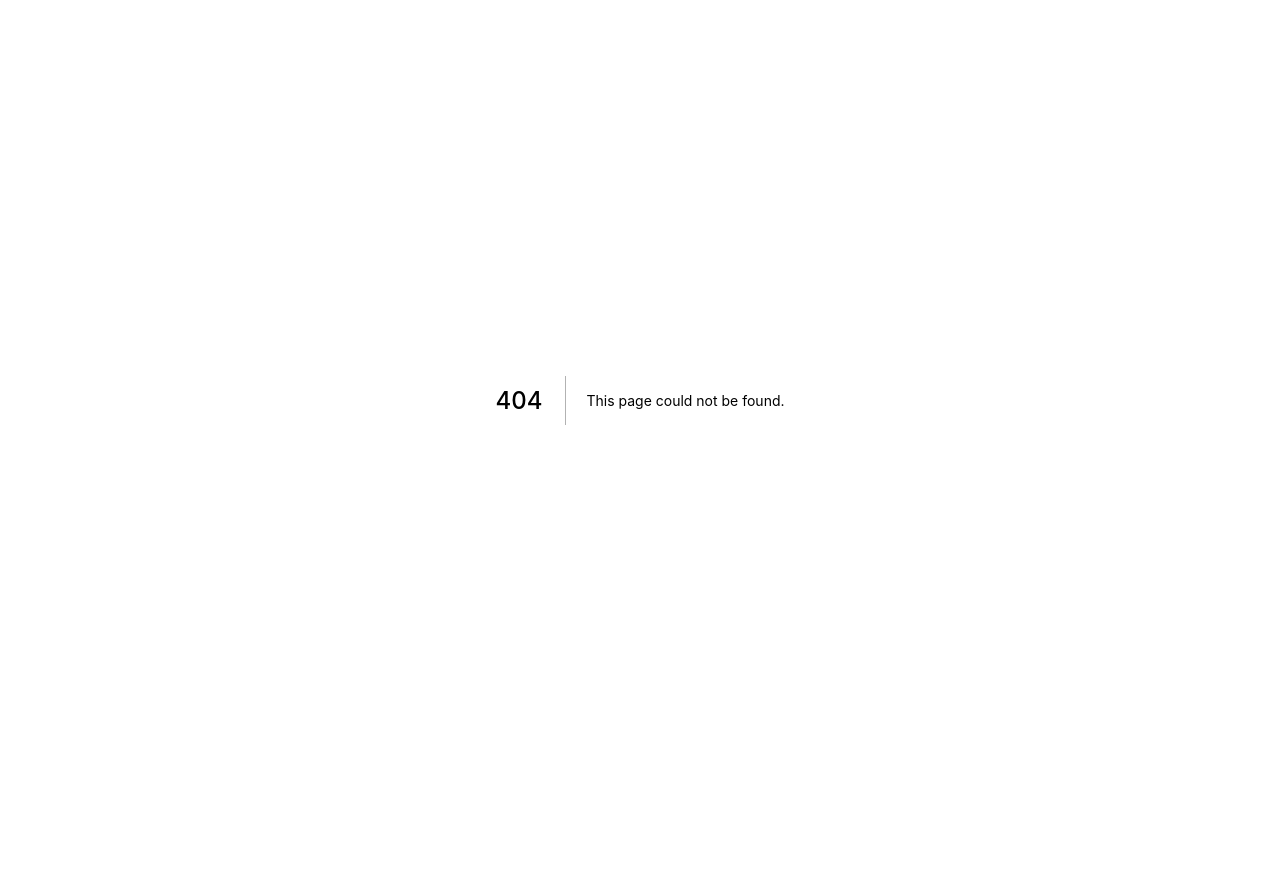
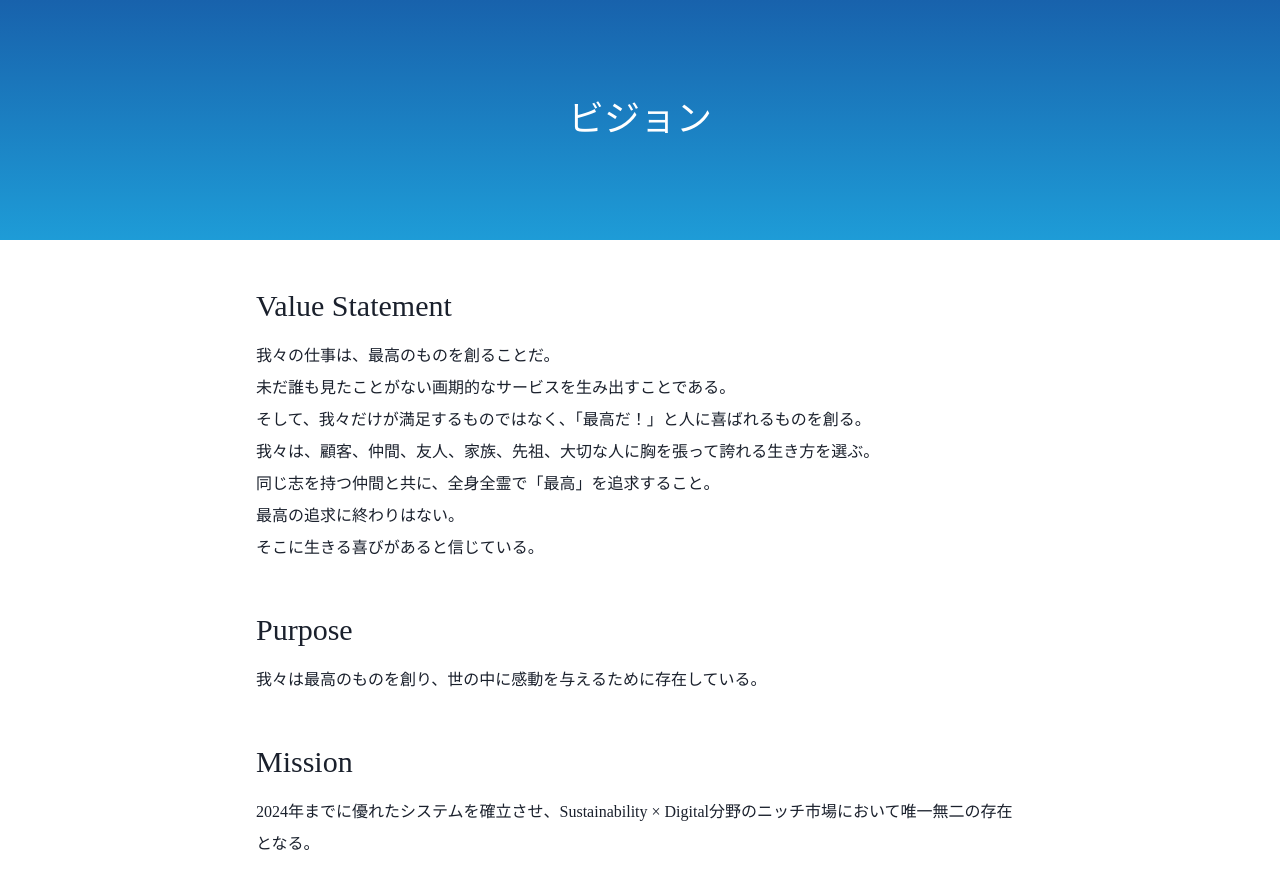
Before and after one commit to zrek-io/corporate-site-2, a Next.js app: page /strategy/vision in a window 1280 px wide. Before the commit this address had no page. Shown: the top 888 px of the page. Before the commit the page ends 800 px from the top, so only its background shows below. Built offline with nearby package versions, Linux system fonts and the light colour scheme.

Commit message:
経営方針サブページの追加

```diff
--- /dev/null
+++ b/pages/strategy/vision.js
@@ -0,0 +1,38 @@
+import { Box, Heading, Text } from "@chakra-ui/layout"
+import { Hero } from "../../src/components/organisations/Hero"
+
+export default function Vision() {
+  return (
+    <Box>
+      <Hero title="ビジョン" />
+      <Box as="main" w="60%" mx="auto">
+        <Box my={12}>
+          <Heading as="h1" size="lg">Value Statement</Heading>
+          <Text my={4}>
+            我々の仕事は、最高のものを創ることだ。
+            <br />
+            未だ誰も見たことがない画期的なサービスを生み出すことである。
+            <br />
+            そして、我々だけが満足するものではなく、「最高だ！」と人に喜ばれるものを創る。
+            <br />
+            我々は、顧客、仲間、友人、家族、先祖、大切な人に胸を張って誇れる生き方を選ぶ。
+            <br />
+            同じ志を持つ仲間と共に、全身全霊で「最高」を追求すること。
+            <br />
+            最高の追求に終わりはない。
+            <br />
+            そこに生きる喜びがあると信じている。
+          </Text>
+        </Box>
+        <Box my={12}>
+          <Heading as="h1" size="lg">Purpose</Heading>
+          <Text my={4}>我々は最高のものを創り、世の中に感動を与えるために存在している。</Text>
+        </Box>
+        <Box my={12}>
+          <Heading as="h1" size="lg">Mission</Heading>
+          <Text my={4}>2024年までに優れたシステムを確立させ、Sustainability × Digital分野のニッチ市場において唯一無二の存在となる。</Text>
+        </Box>
+      </Box>
+    </Box>
+  )
+}
```
Also changed, not shown: pages/strategy/identity.js (added, +15 -0 lines), pages/strategy/message.js (added, +15 -0 lines).
